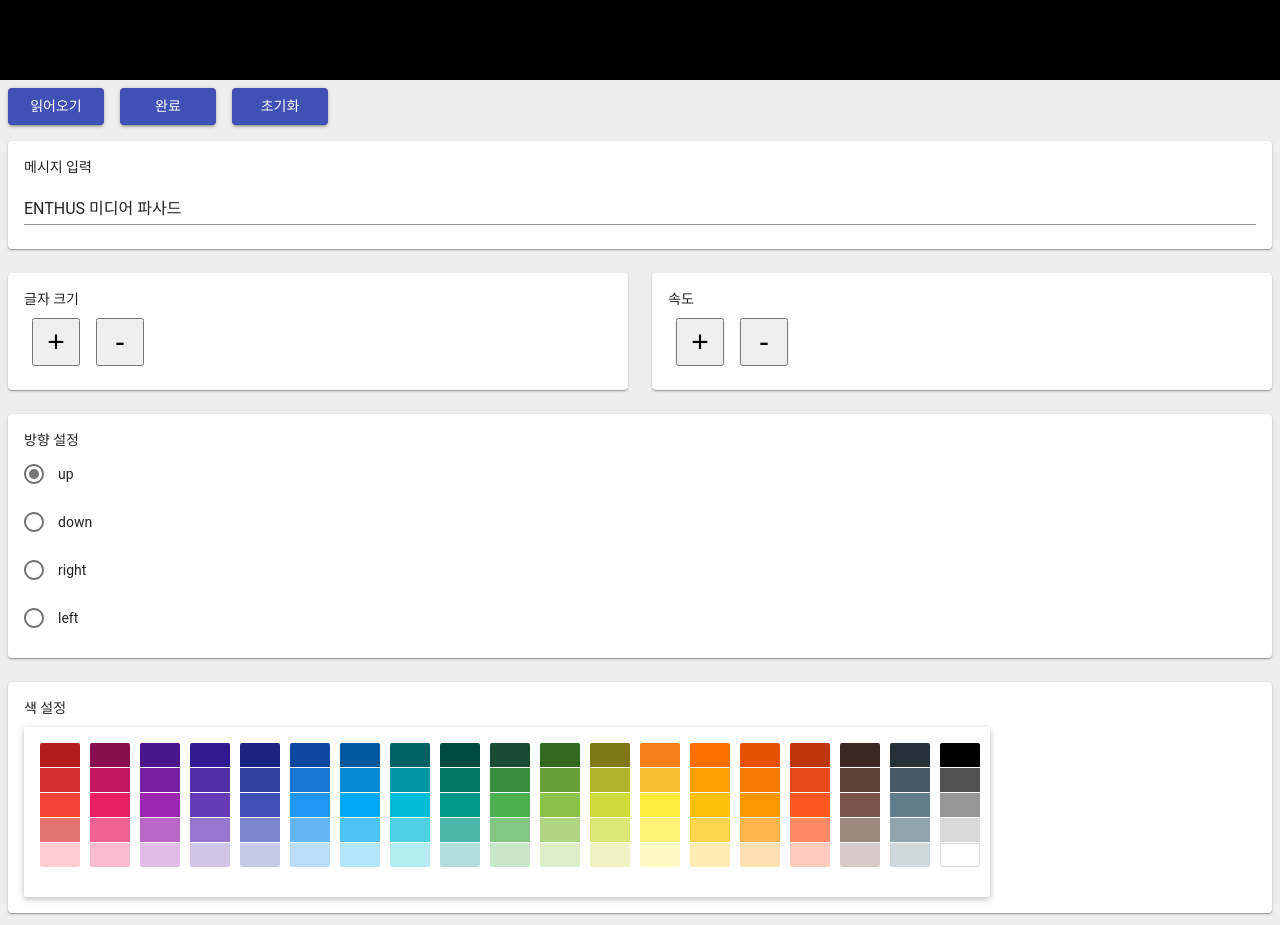
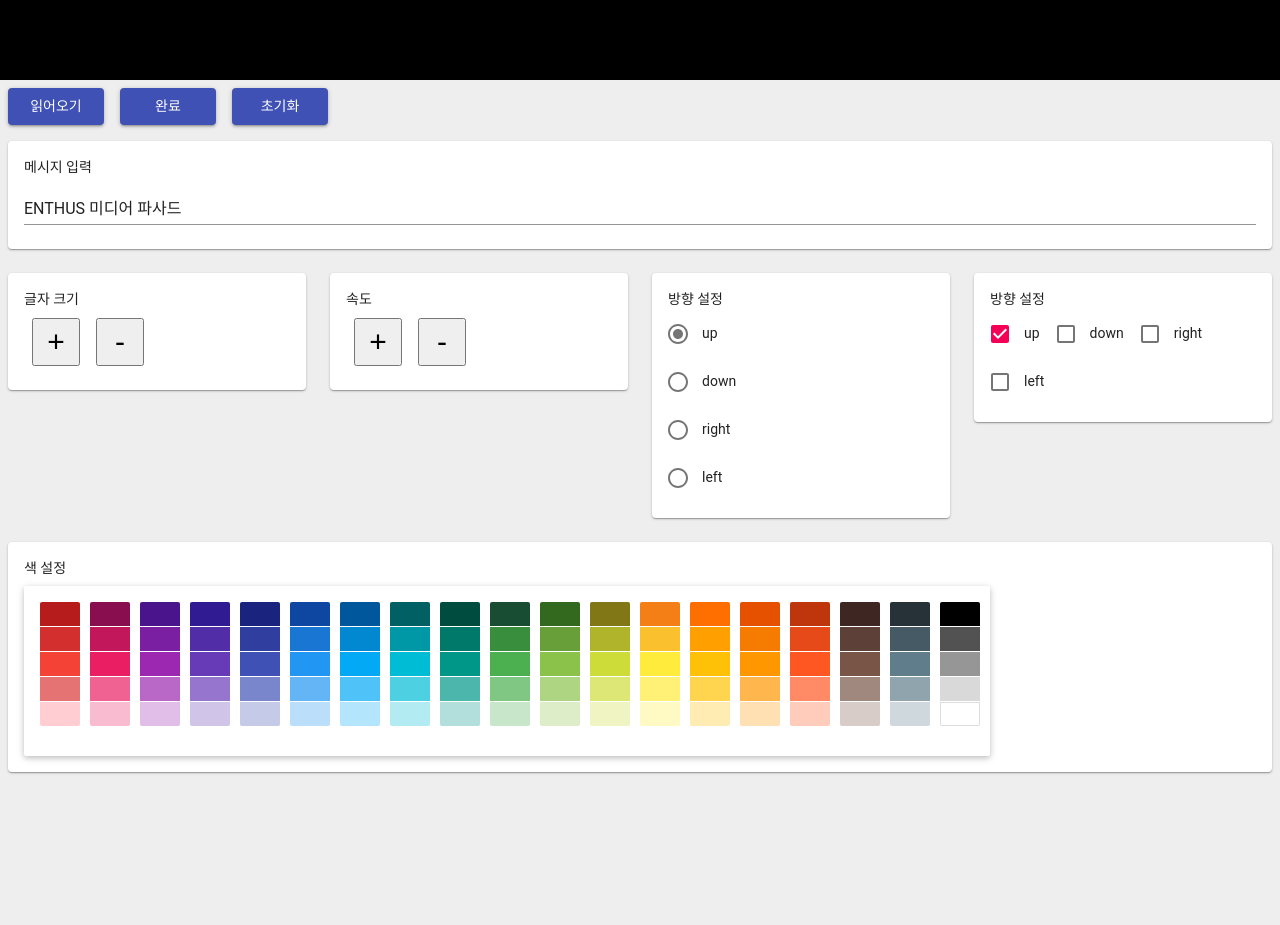
Before and after one commit to enthusapp/esign, a React (Create React App) app: page / in a window 1280 px wide. After the commit the page ends 800 px from the top, so only its background shows below. Built offline with nearby package versions, Linux system fonts and the light colour scheme.

Commit message:
stagin code for direction changing

```diff
--- a/src/App.js
+++ b/src/App.js
@@ -8,6 +8,7 @@
 import Player from './components/Player';
 import IncButton from './components/IncButton';
 import DirectionButton from './components/DirectionButton';
+import DirectionButton2 from './components/DirectionButton2';
 import MainButton from './components/MainButton';
 
 function paramIsTruthy(param) {
@@ -211,6 +212,12 @@
     this.setState({ direction: event.target.value }, this.updateAnimation);
   };
 
+  directionChange2 = (event) => {
+    this.setState({ direction: event.target.value }, this.updateAnimation);
+    console.log(event.target.checked);
+    console.log(event.target.value);
+  }
+
   textChange = (event) => {
     this.setState({ textState: event.target.value });
   };
@@ -278,7 +285,7 @@
     });
 
     const IncButtonComponents = this.getIncButtunList().map(bt => (
-      <Grid item xs={6} key={bt.name}>
+      <Grid item xs key={bt.name}>
         <Paper elevation={1} style={{ padding: '1rem' }}>
           <Typography component="p">
             {bt.label}
@@ -353,6 +360,18 @@
                   />
                 </Paper>
               </Grid>
+              <Grid item xs>
+                <Paper elevation={1} style={{ padding: '1rem' }}>
+                  <Typography component="p">
+                    방향 설정
+                  </Typography>
+                  <DirectionButton2
+                    checkedKeys={[direction]}
+                    keys={Object.keys(this.getAnimationList())}
+                    handleChange={this.directionChange2}
+                  />
+                </Paper>
+              </Grid>
               <Grid item xs={12}>
                 <Paper elevation={1} style={{ padding: '1rem' }}>
                   <Typography component="p">
--- /dev/null
+++ b/src/components/DirectionButton2.js
@@ -0,0 +1,36 @@
+import React from 'react';
+import FormGroup from '@material-ui/core/FormGroup';
+import Checkbox from '@material-ui/core/Checkbox';
+import FormControlLabel from '@material-ui/core/FormControlLabel';
+
+function DirectionButton2(prop) {
+  const {
+    keys,
+    checkedKeys,
+    handleChange,
+  } = prop;
+
+  const Checks = keys.map(el => (
+    <FormControlLabel
+      key={el}
+      control={(
+        <Checkbox
+          className={`${el}checkBox`}
+          checked={checkedKeys.indexOf(el) > -1}
+          onChange={handleChange}
+          value={el}
+        />
+        )
+      }
+      label={el}
+    />
+  ));
+
+  return (
+    <FormGroup row>
+      {Checks}
+    </FormGroup>
+  );
+}
+
+export default DirectionButton2;
```
Also changed, not shown: 2 other files (tests, documents, lock files or other folders).
